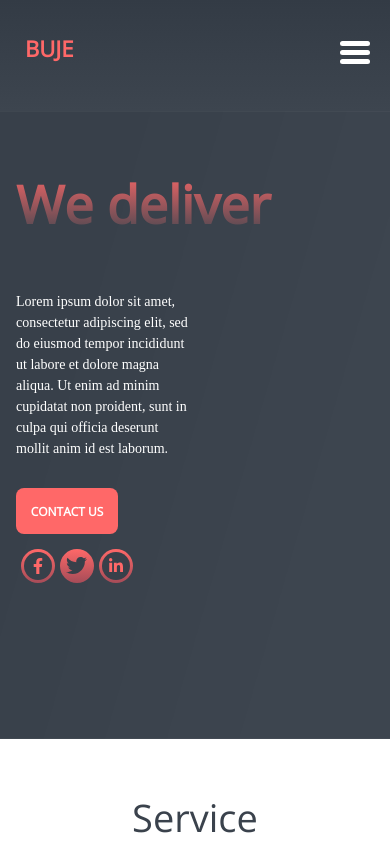
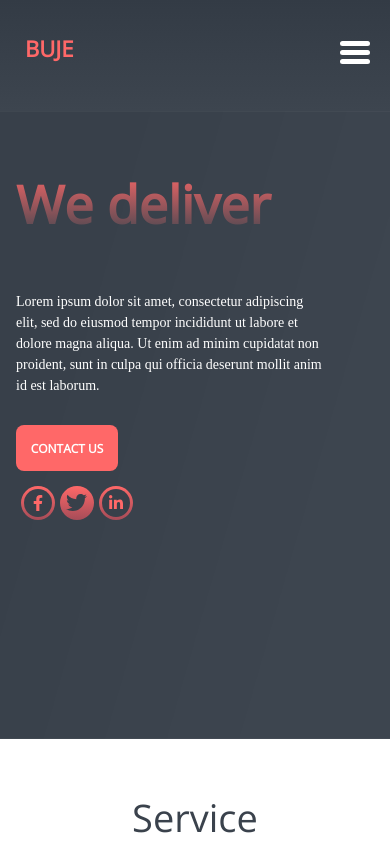
Before and after one commit to PiotrWolski1000/react-pixel-perfect-website, a React (Create React App) app: page / in a window 390 px wide. Shown: the top 844 px of the page. Built offline with nearby package versions, Linux system fonts and the light colour scheme.

Commit message:
fixes paragraph main section

```diff
--- a/src/css/main.scss
+++ b/src/css/main.scss
@@ -64,10 +64,6 @@ h3 {
         letter-spacing: normal;
         text-align: left;
         color: #ffffff;
-
-        @media(max-width: 768px) {
-            width: 50%;
-        }
     }
 
     @media(max-width: 942px) {
```
